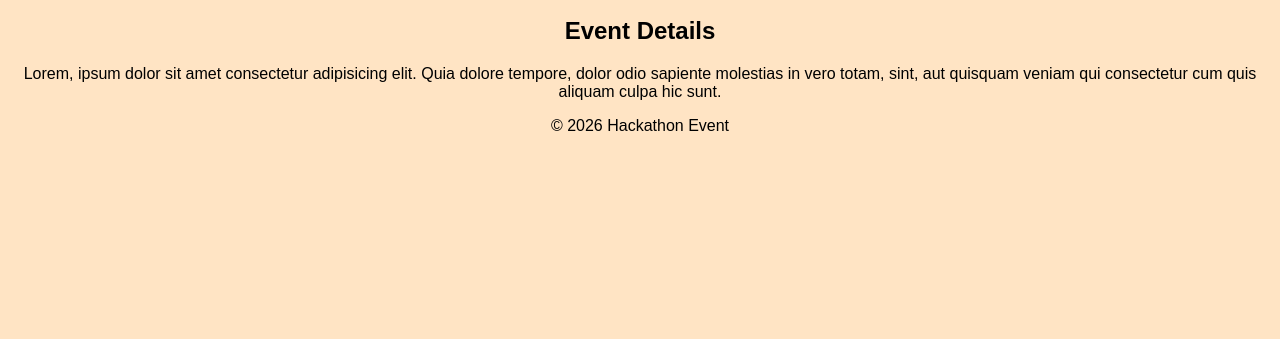
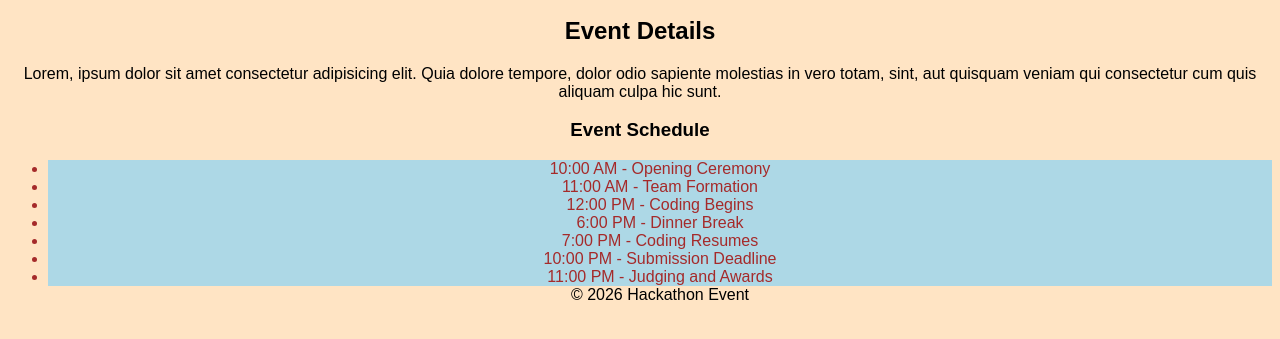
Before and after one commit to Raju269/Git-Git-Hub, a plain HTML site: page Merging/Basic-Project/index.html in a window 1280 px wide. Shown: the part 127-466 px from the top of the page. Drawn offline with Linux system fonts and the light colour scheme.

Commit message:
adding body content and css style also apply recursive merge concept

```diff
--- a/Merging/Basic-Project/index.html
+++ b/Merging/Basic-Project/index.html
@@ -19,6 +19,15 @@
     <p>
         Lorem, ipsum dolor sit amet consectetur adipisicing elit. Quia dolore tempore, dolor odio sapiente molestias in vero totam, sint, aut quisquam veniam qui consectetur cum quis aliquam culpa hic sunt.
     </p>
+    <h3>Event Schedule</h3>
+    <ul>
+        <li>10:00 AM - Opening Ceremony</li>
+        <li>11:00 AM - Team Formation</li>
+        <li>12:00 PM - Coding Begins</li>
+        <li>6:00 PM - Dinner Break</li>
+        <li>7:00 PM - Coding Resumes</li>
+        <li>10:00 PM - Submission Deadline</li>
+        <li>11:00 PM - Judging and Awards</li>
     <footer>
         © 2026 Hackathon Event
     </footer>
--- a/Merging/Basic-Project/style.css
+++ b/Merging/Basic-Project/style.css
@@ -4,3 +4,7 @@ body{
     font-family: Arial, Helvetica, sans-serif;
 
 }
+li{
+    background-color: lightblue;
+    color: brown;
+}
```
